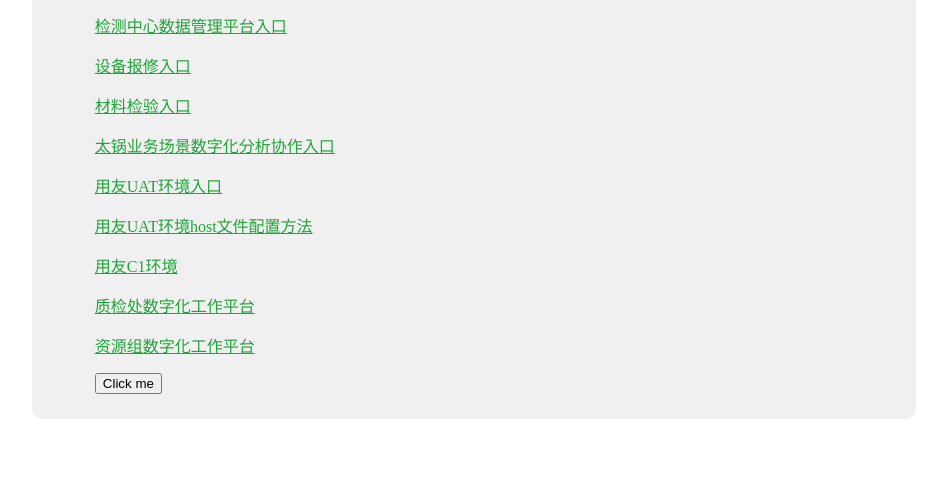
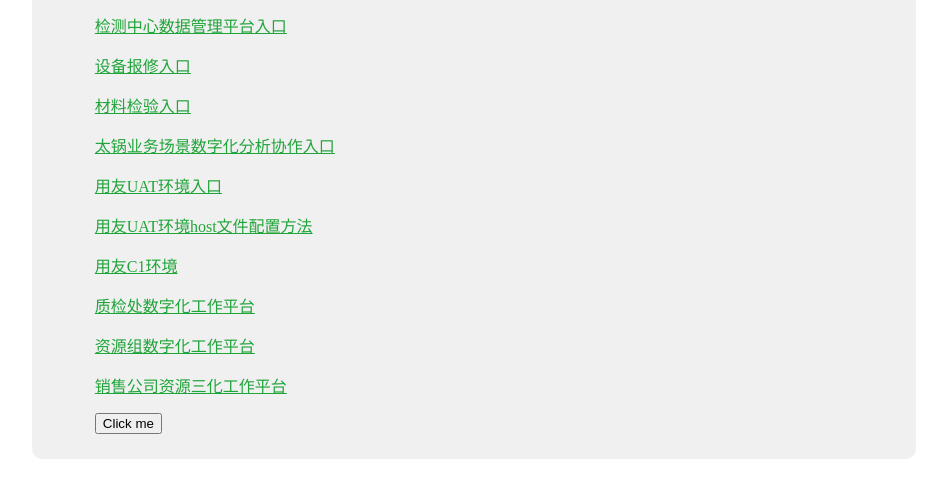
Before and after one commit to aerial1991/aerial1991.github.io, a plain HTML site: page index.html in a window 1280 px wide. Shown: the part 268-766 px from the top of the page, without its empty margins (166-1113 px from the left). Drawn offline with Linux system fonts and the light colour scheme.

Commit message:
Update index.html
增加销售公司资源三化工作平台

```diff
--- a/index.html
+++ b/index.html
@@ -67,7 +67,10 @@
 
              <a href="https://www.kdocs.cn/team/2288109207?folderid=280916387821">资源组数字化工作平台</a>
              </p>
+              <p>
 
+             <a href="https://www.kdocs.cn/team/2295314233?folderid=283480512524">销售公司资源三化工作平台</a>
+             </p>
   <button>Click me</button>
         </ul>
     </div>
```
